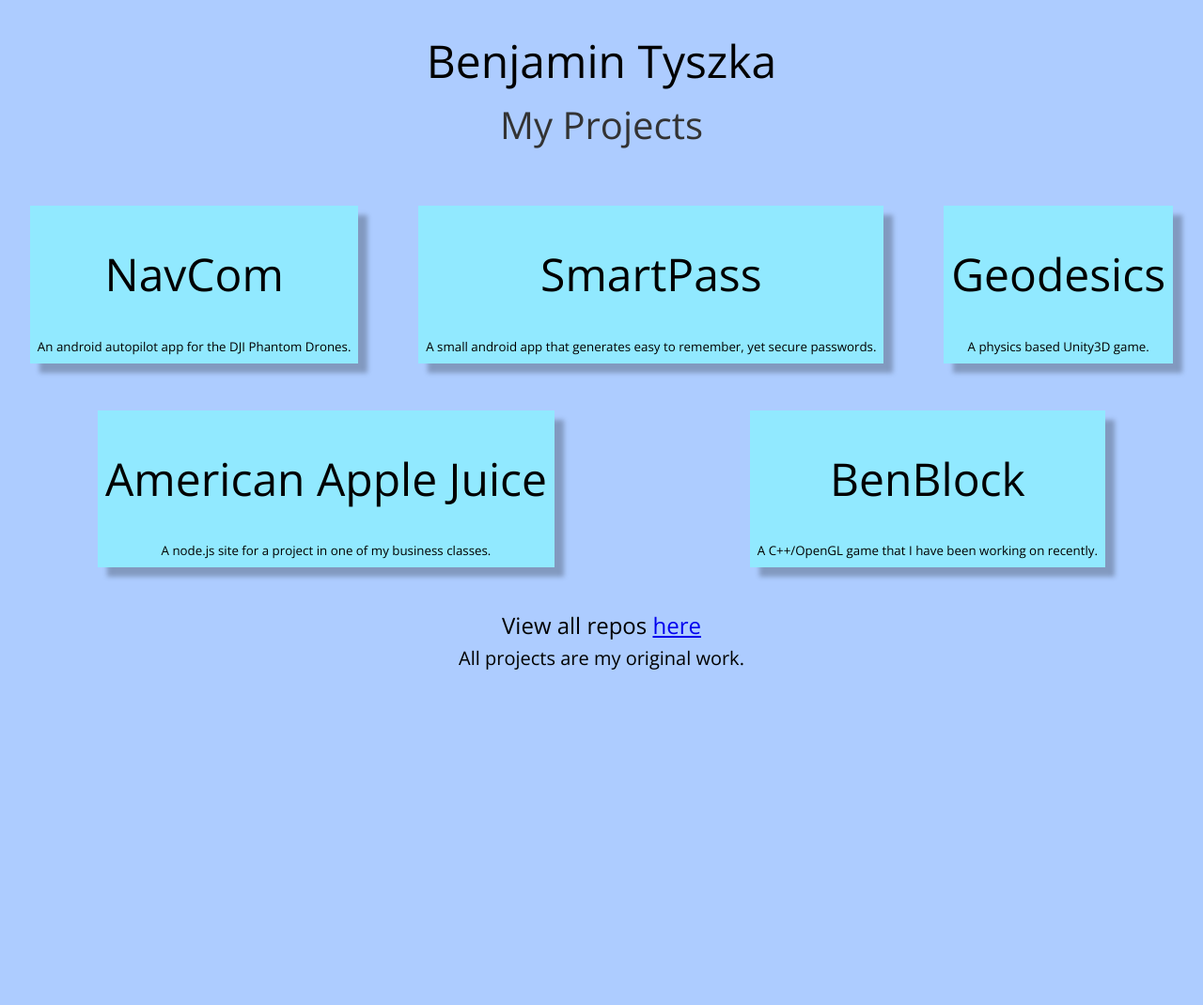
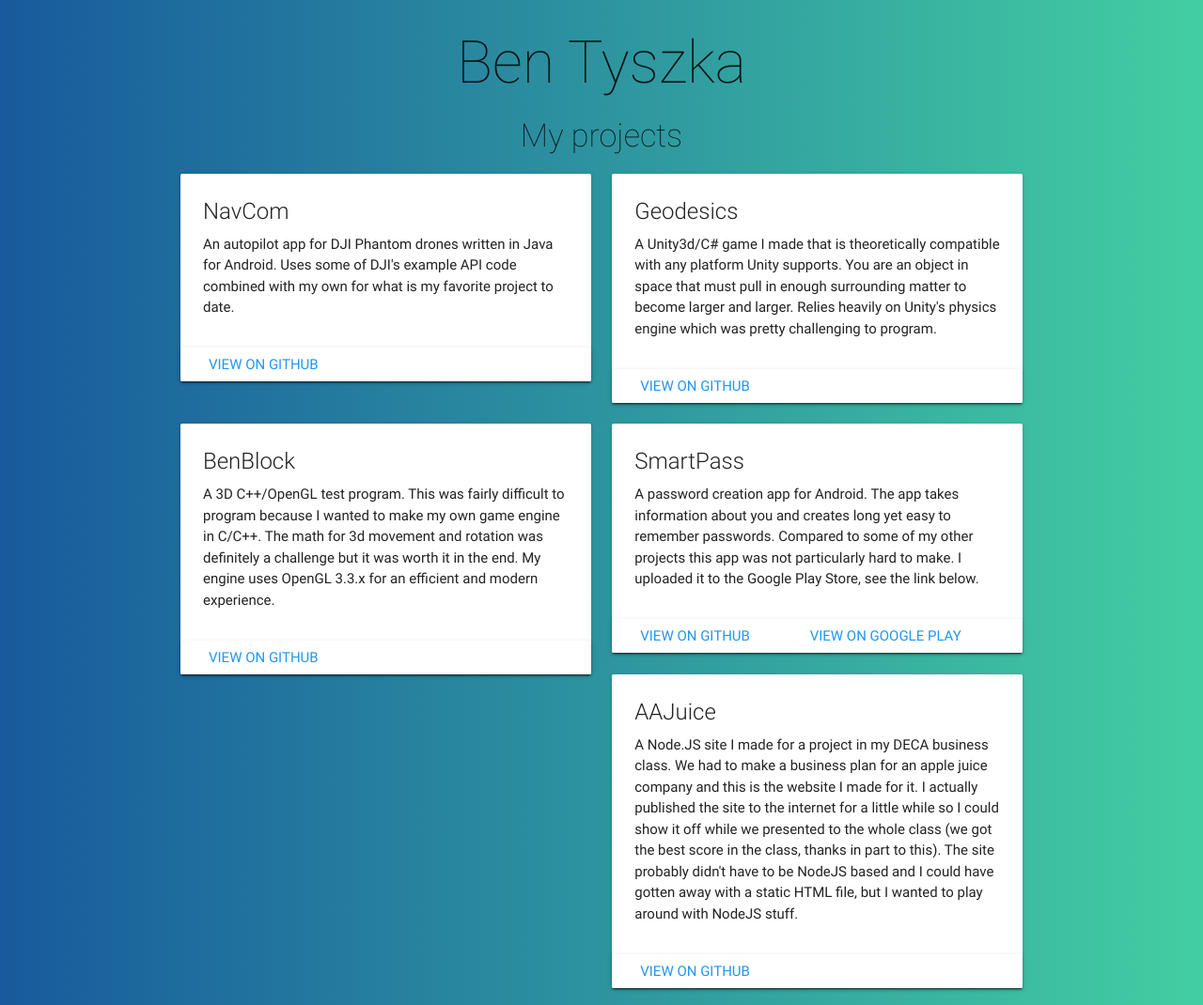
Before and after one commit to Ben-Tyszka/Ben-Tyszka.github.io, a plain HTML site: page index.html in a window 1280 px wide. Shown: the top 1070 px of the page at 94% size. Before the commit the page ends 832 px from the top, so only its background shows below. Drawn offline with nearby package versions, Linux system fonts and the light colour scheme.

Commit message:
Updated website
Added Google's material design standard
Cleaned up interface
Added more projects
Added more info on projects

```diff
--- a/index.css
+++ b/index.css
@@ -1,56 +1,5 @@
-html, body{
-  width: 100%;
-  height: 100%;
-  padding: 0px;
-  margin: 0;
+body{
+	background: #43cea2;
+	background: -webkit-linear-gradient(to right, #185a9d, #43cea2);
+	background: linear-gradient(to right, #185a9d, #43cea2);
 }
-*{
-  font-family: 'Open Sans', sans-serif;
-  font-weight: 300;
-}
-body{
-  background-color: rgb(173, 204, 255);
-}
-h1{
-  text-align: center;
-}
-@media screen and (min-width: 500px) {
-  h1{
-    font-size: 3em;
-  }
-}
-@media screen and (max-width: 500px) {
-  h1{
-    font-size: 2em;
-  }
-}
-h1 small{
-  color: #333;
-}
-h2{
-  text-align: center;
-}
-#projectContainer{
-  display: flex;
-  flex-direction: row;
-  flex-wrap: wrap;
-  justify-content: space-between;
-  text-align: center;
-  left:50%;
-}
-#projectContainer > div {
-  padding: 0px;
-  margin: 0;
-  display:inline-block;
-  margin: 0 auto;
-  margin-top:25px;
-  margin-bottom:25px;
-  -webkit-box-shadow: 10px 10px 5px 0px rgba(0,0,0,0.25);
-  -moz-box-shadow: 10px 10px 5px 0px rgba(0,0,0,0.25);
-  box-shadow: 10px 10px 5px 0px rgba(0,0,0,0.25);
-  font-family: 'Open Sans', sans-serif;
-  font-weight: 300;
-  text-align: center;
-  padding: 8px;
-  background-color: rgb(145, 233, 255);
-}
--- a/index.html
+++ b/index.html
@@ -1,7 +1,8 @@
 <!DOCTYPE html>
 <html lang="en-US">
+
 <head>
-	<title>Benjamin Tyszka - Projects</title><!-- Mobile Compat -->
+	<title>Benjamin Tyszka - Projects</title>
 	<meta content="width=device-width, initial-scale=1, user-scalable=no" name="viewport">
 	<meta charset="utf-8">
 	<meta content="IE-edge,chrome=1" http-equiv="X-UA-Compatible">
@@ -22,62 +23,134 @@
 	<link href="favicon-32x32.png" rel="icon" sizes="32x32" type="image/png">
 	<link href="favicon-16x16.png" rel="icon" sizes="16x16" type="image/png">
 	<link href="favicon-128.png" rel="icon" sizes="128x128" type="image/png">
-	<meta content="&nbsp;" name="application-name">
+	<meta content="Benjamin Tyszka - Projects" name="application-name">
 	<meta content="#19ffd1" name="msapplication-TileColor">
 	<meta content="mstile-144x144.png" name="msapplication-TileImage">
 	<meta content="mstile-70x70.png" name="msapplication-square70x70logo">
 	<meta content="mstile-150x150.png" name="msapplication-square150x150logo">
 	<meta content="mstile-310x150.png" name="msapplication-wide310x150logo">
 	<meta content="mstile-310x310.png" name="msapplication-square310x310logo">
-  <!--Resources-->
-  <link href="https://fonts.googleapis.com/css?family=Open+Sans:300,400" rel="stylesheet">
 	<link href="index.css" rel="stylesheet" type="text/css">
-  <script src="https://code.jquery.com/jquery-3.2.1.min.js" integrity="sha256-hwg4gsxgFZhOsEEamdOYGBf13FyQuiTwlAQgxVSNgt4=" crossorigin="anonymous"></script>
-  <!-- Global site tag (gtag.js) - Google Analytics -->
+	<link rel="stylesheet" href="https://cdnjs.cloudflare.com/ajax/libs/materialize/0.100.2/css/materialize.min.css">
+	<script src="https://code.jquery.com/jquery-3.3.1.min.js" integrity="sha256-FgpCb/KJQlLNfOu91ta32o/NMZxltwRo8QtmkMRdAu8=" crossorigin="anonymous"></script>
+	<script src="https://cdnjs.cloudflare.com/ajax/libs/materialize/0.100.2/js/materialize.min.js"></script>
+	<link href="https://fonts.googleapis.com/icon?family=Material+Icons" rel="stylesheet">
 	<script async src="https://www.googletagmanager.com/gtag/js?id=UA-109033789-1"></script>
 	<script>
 		window.dataLayer = window.dataLayer || [];
-  function gtag(){dataLayer.push(arguments);}
+		function gtag() { dataLayer.push(arguments); }
 		gtag('js', new Date());
 
 		gtag('config', 'UA-109033789-1');
 	</script>
 </head>
+
 <body>
-	<div id="page1">
-		<h1>Benjamin Tyszka<br>
-		<small>My Projects</small>
-    </h1>
-    <div id="projectContainer">
-      <div id="proj1" class="project" href="https://github.com/Ben-Tyszka/NavCom">
-        <h1>NavCom</h1>
-        <small>An android autopilot app for the DJI Phantom Drones.</small>
+	<div class="container">
+		<h1 class="thin center-align">Ben Tyszka</h1>
+		<h4 class="thin center-align">My projects</h4>
+		<div class="row">
+			<div class="col s12 m6">
+				<div class="card">
+					<div class="card-content">
+						<span class="card-title">NavCom</span>
+						<p>
+							An autopilot app for DJI Phantom drones written in Java for Android. Uses some of DJI's example API code combined with my
+							own for what is my favorite project to date.
+						</p>
 					</div>
-      <div id="proj2" class="project" href="https://github.com/Ben-Tyszka/SmartPass">
-        <h1>SmartPass</h1>
-        <small>A small android app that generates easy to remember, yet secure passwords.</small>
-      </div>
-      <div id="proj3" class="project" href="https://github.com/Ben-Tyszka/Geodesics">
-        <h1>Geodesics</h1>
-        <small>A physics based Unity3D game.</small>
-      </div>
-      <div id="proj4" class="project" href="https://github.com/Ben-Tyszka/AAJuice">
-        <h1>American Apple Juice</h1>
-        <small>A node.js site for a project in one of my business classes.</small>
-      </div>
-      <div id="proj5" class="project" href="https://github.com/Ben-Tyszka/BenBlock">
-        <h1>BenBlock</h1>
-        <small>A C++/OpenGL game that I have been working on recently.</small>
+					<div class="card sticky-action">
+						<a class="waves-effect waves-teal btn-flat blue-text" href="https://github.com/Ben-Tyszka/NavCom" target="_blank">View on Github</a>
 					</div>
 				</div>
-    <h2>View all repos <a href="https://github.com/Ben-Tyszka" target="_blank">here</a><br><small>All projects are my original work.</small></h2>
+			</div>
+			<div class="col s12 m6">
+				<div class="card">
+					<div class="card-content">
+						<span class="card-title">Geodesics</span>
+						<p>
+							A Unity3d/C# game I made that is theoretically compatible with any platform Unity supports. You are an object in space that
+							must pull in enough surrounding matter to become larger and larger. Relies heavily on Unity's physics engine which
+							was pretty challenging to program.
+						</p>
+					</div>
+					<div class="card sticky-action">
+						<a class="waves-effect waves-teal btn-flat blue-text" href="https://github.com/Ben-Tyszka/Geodesics" target="_blank">View on Github</a>
+					</div>
+				</div>
+			</div>
+			<div class="col s12 m6">
+				<div class="card">
+					<div class="card-content">
+						<span class="card-title">BenBlock</span>
+						<p>
+							A 3D C++/OpenGL test program. This was fairly difficult to program because I wanted to make my own game engine in C/C++.
+							The math for 3d movement and rotation was definitely a challenge but it was worth it in the end. My engine uses OpenGL
+							3.3.x for an efficient and modern experience.
+						</p>
+					</div>
+					<div class="card sticky-action">
+						<a class="waves-effect waves-teal btn-flat blue-text" href="https://github.com/Ben-Tyszka/BenBlock" target="_blank">View on Github</a>
+					</div>
+				</div>
+			</div>
+			<div class="col s12 m6">
+				<div class="card">
+					<div class="card-content">
+						<span class="card-title">SmartPass</span>
+						<p>
+							A password creation app for Android. The app takes information about you and creates long yet easy to remember passwords.
+							Compared to some of my other projects this app was not particularly hard to make. I uploaded it to the Google Play
+							Store, see the link below.
+						</p>
+					</div>
+					<div class="card sticky-action">
+						<a class="waves-effect waves-teal btn-flat blue-text" href="https://github.com/Ben-Tyszka/SmartPass" target="_blank">View on Github</a>
+						<a class="waves-effect waves-teal btn-flat blue-text" href="https://play.google.com/store/apps/details?id=tyszka.io.smartpass"
+						 target="_blank">View on Google Play</a>
+					</div>
+				</div>
+			</div>
+			<div class="col s12 m6">
+				<div class="card">
+					<div class="card-content">
+						<span class="card-title">AAJuice</span>
+						<p>
+							A Node.JS site I made for a project in my DECA business class. We had to make a business plan for an apple juice company
+							and this is the website I made for it. I actually published the site to the internet for a little while so I could
+							show it off while we presented to the whole class (we got the best score in the class, thanks in part to this). The
+							site probably didn't have to be NodeJS based and I could have gotten away with a static HTML file, but I wanted to
+							play around with NodeJS stuff.
+						</p>
+					</div>
+					<div class="card sticky-action">
+						<a class="waves-effect waves-teal btn-flat blue-text" href="https://github.com/Ben-Tyszka/AAJuice" target="_blank">View on Github</a>
+					</div>
+				</div>
+			</div>
+			<div class="col s12 m6">
+				<div class="card">
+					<div class="card-content">
+						<span class="card-title">LifeBoard</span>
+						<p>
+							This is the project I am currently working on with some of my friends. We wanted to make a mobile app that allows you to
+							do things like create reminders, make to do lists, show an overview of all your social media accounts, and some other
+							productivity/organizational things. The idea is that it can be used to show an overview of your whole
+							<i>life</i>, hence the name
+							<i>LifeBoard</i>. The backend server is a REST API written in C# with ASP.NET Core 2.0 and its EntityFramework technology.
+							The client app is written in Google's Dart programing language with the cross platform Flutter app framework, as far
+							as I can tell very few people use this framework which is kind of why I like it as I want a bit of a challenge. This
+							project is certainly going to be very large and fairly complicated as I want to deploy the API to either AWS or Azure.
+						</p>
+					</div>
+					<div class="card sticky-action">
+						<a class="waves-effect waves-teal btn-flat blue-text" href="https://github.com/Ben-Tyszka/LifeBoard-Client-App" target="_blank">View app on Github</a>
+						<a class="waves-effect waves-teal btn-flat blue-text" href="https://github.com/Ben-Tyszka/LifeBoardAPI" target="_blank">View backend on Github</a>
+					</div>
+				</div>
+			</div>
+		</div>
 	</div>
 </body>
-<script type="text/javascript">
-$(function(){
-  $(".project").on("click", function(){
-    window.open($(this).attr("href"), '_blank');
-  });
-});
-</script>
+
 </html>
```
Lines whose indentation alone changed are shown as unchanged.
